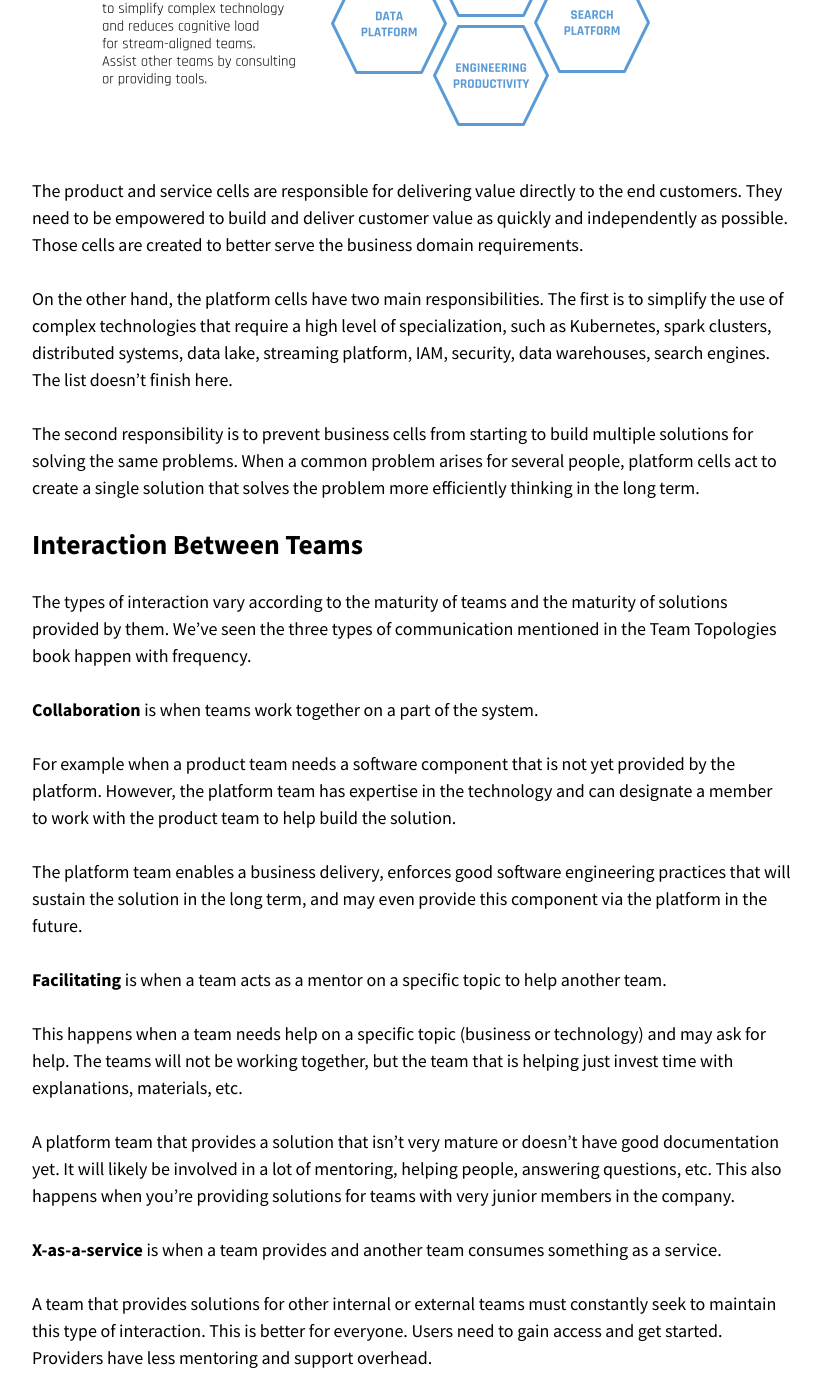
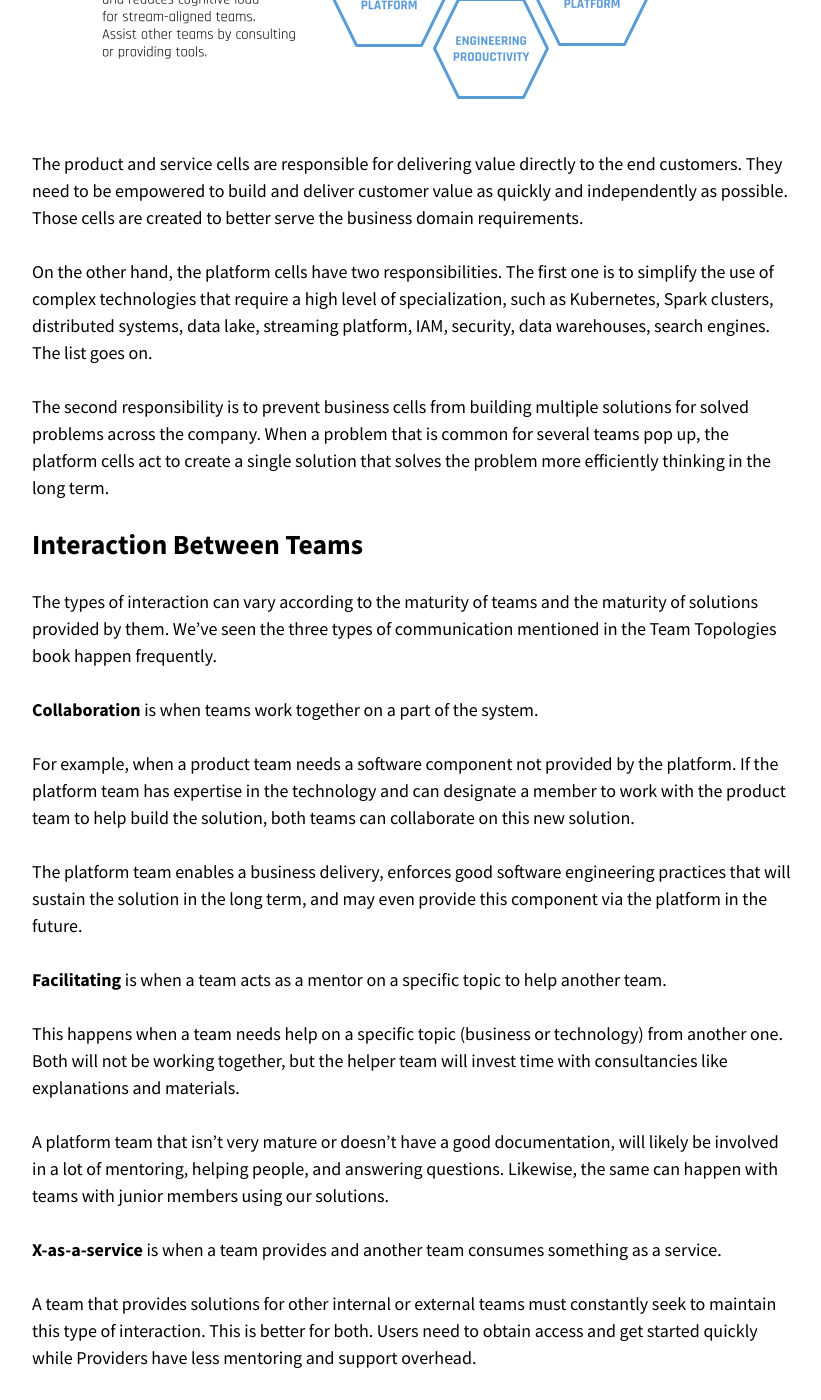
Before and after one commit to NeowayLabs/neowaylabs.github.io, a Jekyll site: the page built from _posts/2022-01-16-journey-ml-platform.md, in a window 1280 px wide and 1400 px high, scrolled down 2961 px. Shown: the whole window, without its empty margins (343-1164 px from the left). Built offline with Jekyll 4.4.1, drawn with Linux system fonts in a browser that asks for light colours; nearby versions of some CDN libraries; comment, search, counter and statistics services are not loaded; some of the changed text lies outside the part shown.

Commit message:
Fix mfrata's suggestions

```diff
--- a/_posts/2022-01-16-journey-ml-platform.md
+++ b/_posts/2022-01-16-journey-ml-platform.md
@@ -59,7 +59,7 @@ The book authors propose to apply a kind of reverse engineering of Conway’s la
 
 The organizational structure was changed by choosing business domains to focus on and creating teams to maximize the software delivery to our customers on those domains. The functional teams were changed to cross-functional units of work named **cells**. They are small units of delivery that work collaboratively.
 
-The **stream-aligned** and **platform** are the most fundamental team types in our company. Stream-aligned teams have a continuous flow of work aligned to a business domain. They need to be empowered to deliver customer value as quickly and independently as possible. Platform teams provide internal services to reduce the complexity for the stream-aligned teams during software development and delivery.
+The **stream-aligned** and **platform** are the most fundamental team types in our company. Stream-aligned teams have a continuous flow of work aligned to a business domain. Platform teams provide internal services to reduce the complexity for the stream-aligned teams during software development and delivery.
 
 The image below presents a very summarized view of some cells with which our machine learning platform team interacts the most.
 
@@ -69,29 +69,29 @@ The image below presents a very summarized view of some cells with which our mac
 
 The product and service cells are responsible for delivering value directly to the end customers. They need to be empowered to build and deliver customer value as quickly and independently as possible. Those cells are created to better serve the business domain requirements.
 
-On the other hand, the platform cells have two main responsibilities. The first is to simplify the use of complex technologies that require a high level of specialization, such as Kubernetes, spark clusters, distributed systems, data lake, streaming platform, IAM, security, data warehouses, search engines. The list doesn't finish here.
+On the other hand, the platform cells have two responsibilities. The first one is to simplify the use of complex technologies that require a high level of specialization, such as Kubernetes, Spark clusters, distributed systems, data lake, streaming platform, IAM, security, data warehouses, search engines. The list goes on.
 
-The second responsibility is to prevent business cells from starting to build multiple solutions for solving the same problems. When a common problem arises for several people, platform cells act to create a single solution that solves the problem more efficiently thinking in the long term.
+The second responsibility is to prevent business cells from building multiple solutions for solved problems across the company. When a problem that is common for several teams pop up, the platform cells act to create a single solution that solves the problem more efficiently thinking in the long term.
 
 ## Interaction Between Teams
 
-The types of interaction vary according to the maturity of teams and the maturity of solutions provided by them. We've seen the three types of communication mentioned in the Team Topologies book happen with frequency.
+The types of interaction can vary according to the maturity of teams and the maturity of solutions provided by them. We've seen the three types of communication mentioned in the Team Topologies book happen frequently.
 
 **Collaboration** is when teams work together on a part of the system.
 
-For example when a product team needs a software component that is not yet provided by the platform. However, the platform team has expertise in the technology and can designate a member to work with the product team to help build the solution.
+For example, when a product team needs a software component not provided by the platform. If the platform team has expertise in the technology and can designate a member to work with the product team to help build the solution, both teams can collaborate on this new solution.
 
 The platform team enables a business delivery, enforces good software engineering practices that will sustain the solution in the long term, and may even provide this component via the platform in the future.
 
 **Facilitating** is when a team acts as a mentor on a specific topic to help another team.
 
-This happens when a team needs help on a specific topic (business or technology) and may ask for help. The teams will not be working together, but the team that is helping just invest time with explanations, materials, etc.
+This happens when a team needs help on a specific topic (business or technology) from another one. Both will not be working together, but the helper team will invest time with consultancies like explanations and materials.
 
-A platform team that provides a solution that isn't very mature or doesn't have good documentation yet. It will likely be involved in a lot of mentoring, helping people, answering questions, etc. This also happens when you're providing solutions for teams with very junior members in the company.
+A platform team that isn't very mature or doesn't have a good documentation, will likely be involved in a lot of mentoring, helping people, and answering questions. Likewise, the same can happen with teams with junior members using our solutions.
 
 **X-as-a-service** is when a team provides and another team consumes something as a service.
 
-A team that provides solutions for other internal or external teams must constantly seek to maintain this type of interaction. This is better for everyone. Users need to gain access and get started. Providers have less mentoring and support overhead.
+A team that provides solutions for other internal or external teams must constantly seek to maintain this type of interaction. This is better for both. Users need to obtain access and get started quickly while Providers have less mentoring and support overhead.
 
 To achieve this type of interaction, it is necessary to invest mainly in the usability and documentation of the services. A [good developer experience](https://www.thoughtworks.com/en-br/insights/blog/why-you-should-invest-good-developer-experience-today) is key!
 
```
Also changed, not shown: other parts of _posts/2022-01-16-journey-ml-platform.md (+3 -3 lines).
